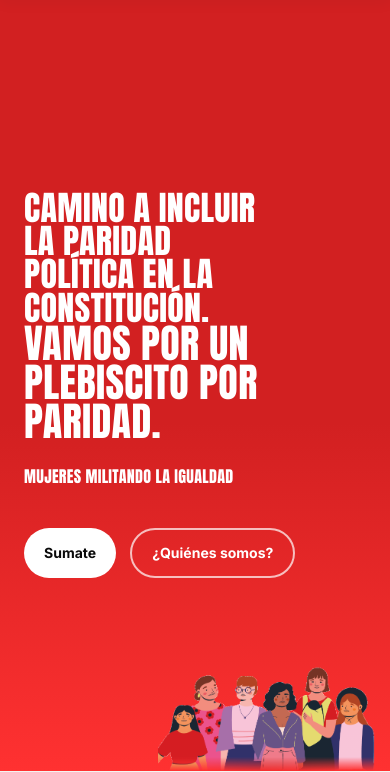
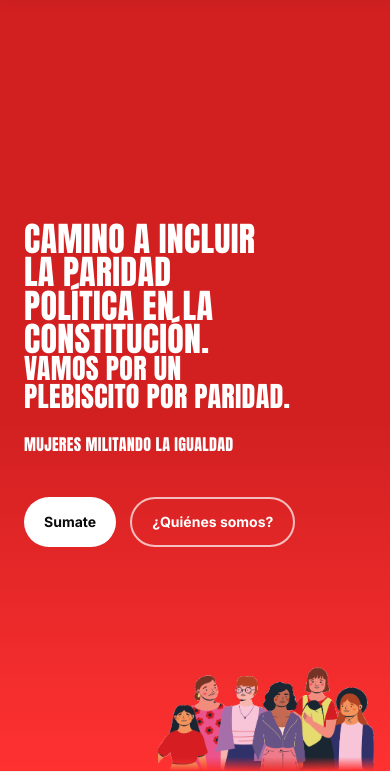
Before and after one commit to juliapresa/mujeresmilitandolaigualdad, a plain HTML site: page index.html in a window 390 px wide. Shown: the part 73-845 px from the top of the page. Drawn offline with Linux system fonts and the light colour scheme.

Commit message:
version mobile

```diff
--- a/styles.css
+++ b/styles.css
@@ -548,6 +548,7 @@ footer .tagline em{
   .wordmark{font-size:12.5px;}
   .nav-cta{padding:8px 15px; font-size:13px;}
   .hero h1{font-size:34px;}
+  .hero h2 {font-size:28px;}
   .hero-sub{font-size:16px;}
   .btn{padding:12px 20px; font-size:14px;}
   h2.section-title{font-size:28px;}
```
